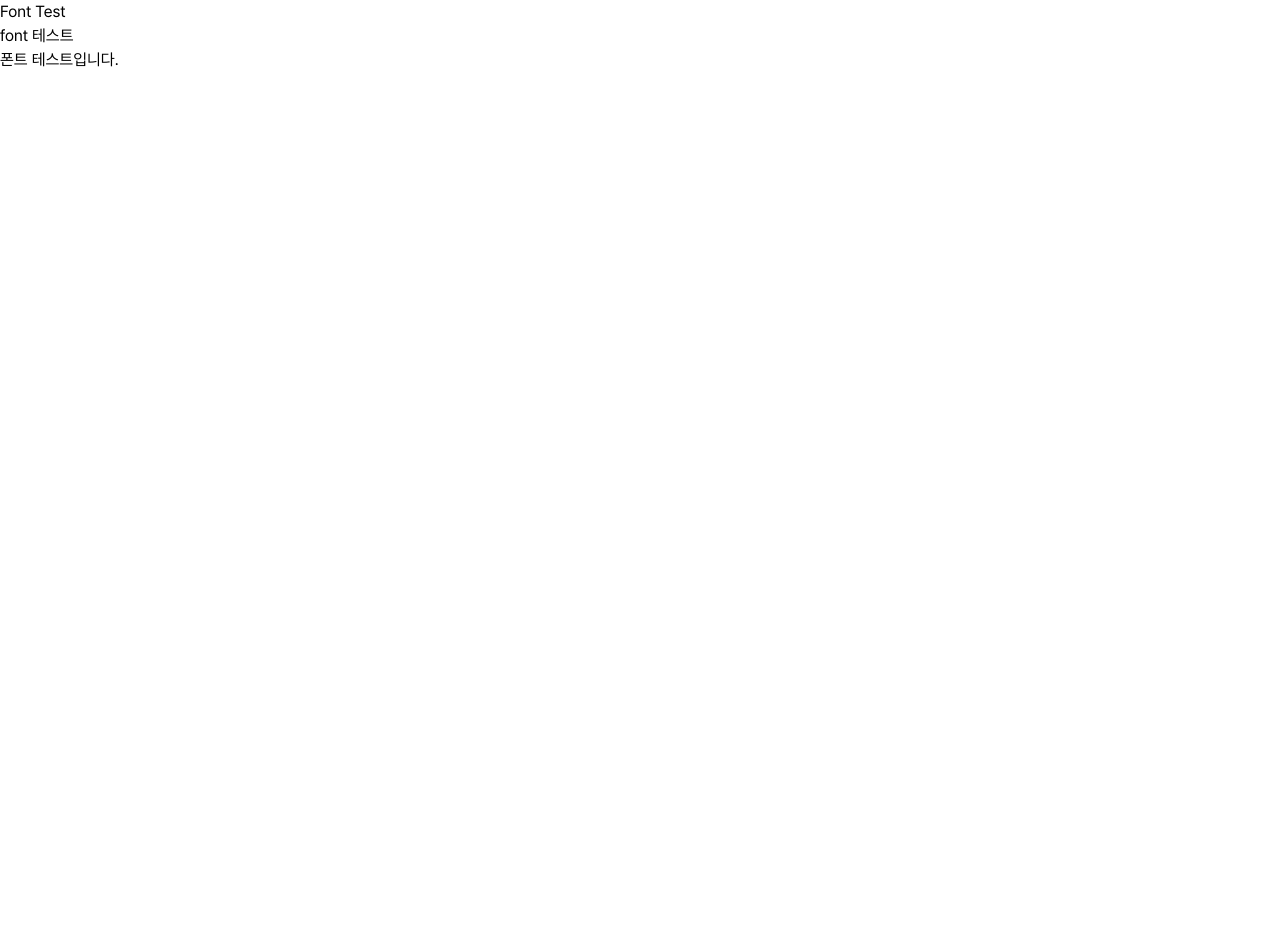
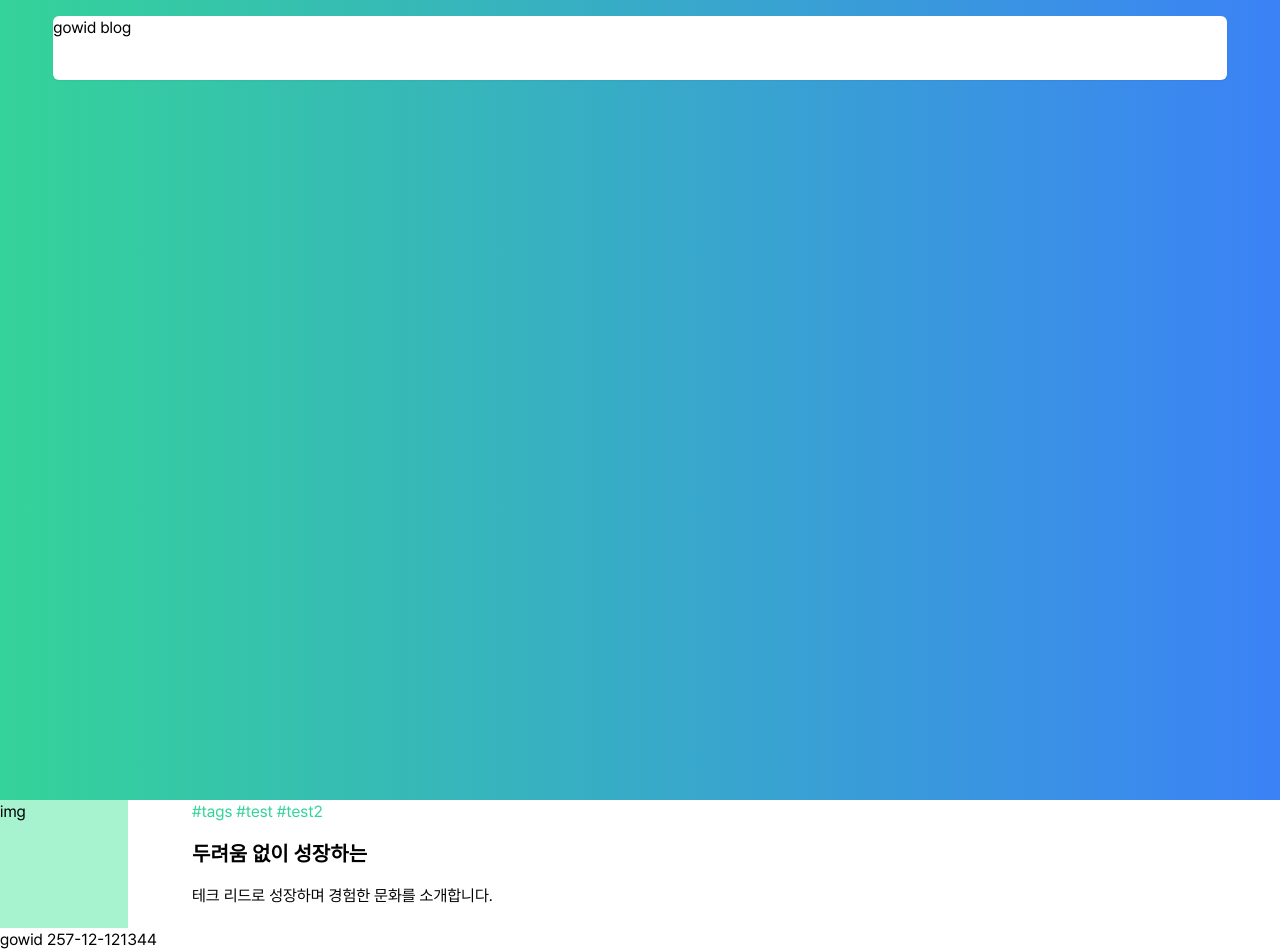
Before and after one commit to zue-gowid/gowid-blog, a Gatsby site: page / in a window 1280 px wide. Before the commit the page ends 800 px from the top, so only its background shows below. Built offline with nearby package versions, Linux system fonts and the light colour scheme; Gatsby itself is replaced by a stand-in of ours; a web font is replaced by a local one.

Commit message:
tailwind styling

```diff
--- a/src/pages/index.tsx
+++ b/src/pages/index.tsx
@@ -4,9 +4,27 @@ import "../css/tailwind.css";
 const IndexPage = () => {
   return (
     <main>
-      <h1>Font Test</h1>
-      <h2>font 테스트</h2>
-      <p>폰트 테스트입니다.</p>
+      <nav className="fixed top-4 left-0 h-16 w-full">
+        <div className="w-11/12 h-full ml-auto mr-auto rounded-md shadow-sm bg-white">
+          gowid blog
+        </div>
+      </nav>
+      <section>
+        <article className="h-screen bg-gradient-to-r from-green-400 to-blue-500"></article>
+      </section>
+      <section>
+        <article className="flex">
+          <div className="w-32 h-32 bg-green-200 mr-16">img</div>
+          <div>
+            <div className="text-green-400">#tags #test #test2</div>
+            <h1 className="text-xl font-bold mt-4 mb-4">
+              두려움 없이 성장하는
+            </h1>
+            <p>테크 리드로 성장하며 경험한 문화를 소개합니다.</p>
+          </div>
+        </article>
+      </section>
+      <footer>gowid 257-12-121344</footer>
     </main>
   );
 };
```
